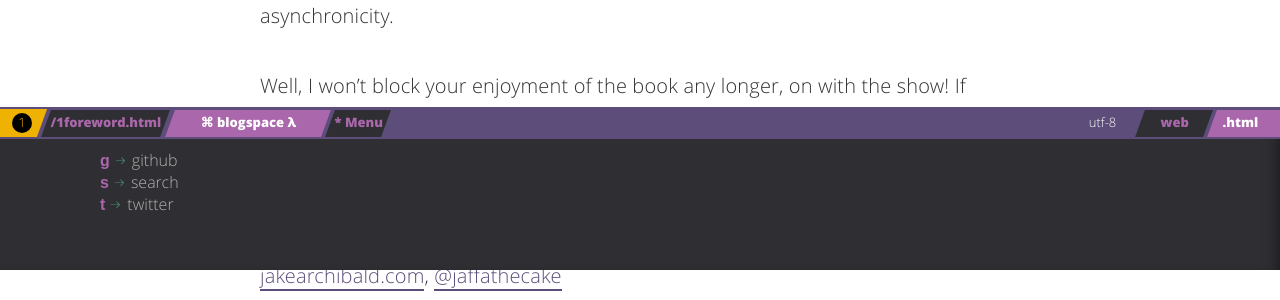
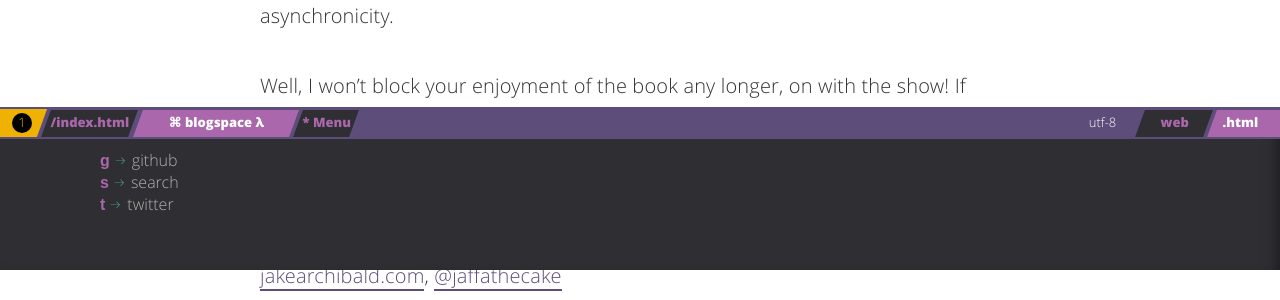
Before and after one commit to wuhanyumsft/wuhanyumsft.github.io, a Jekyll site: the page built from 1foreword.md, in a window 1280 px wide. Shown: the part 1530-1830 px from the top of the page. Built offline with Jekyll 4.4.1, drawn with Linux system fonts in a browser that asks for light colours; comment, search, counter and statistics services are not loaded.

Commit message:
add index

```diff
--- a/1foreword.md
+++ b/1foreword.md
@@ -1,6 +1,7 @@
 ---
 layout: post
 title: foreword
+permalink: index.html
 ---
 # Foreword
 
```
